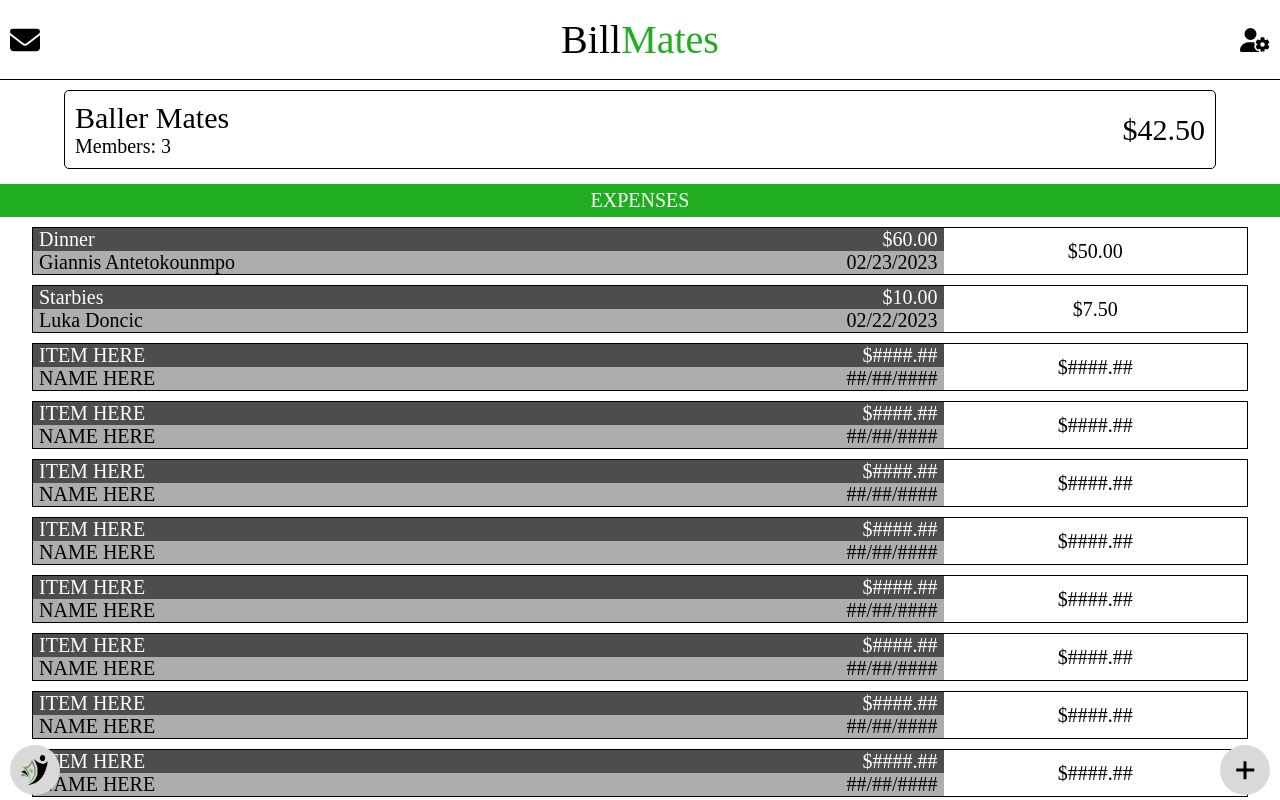
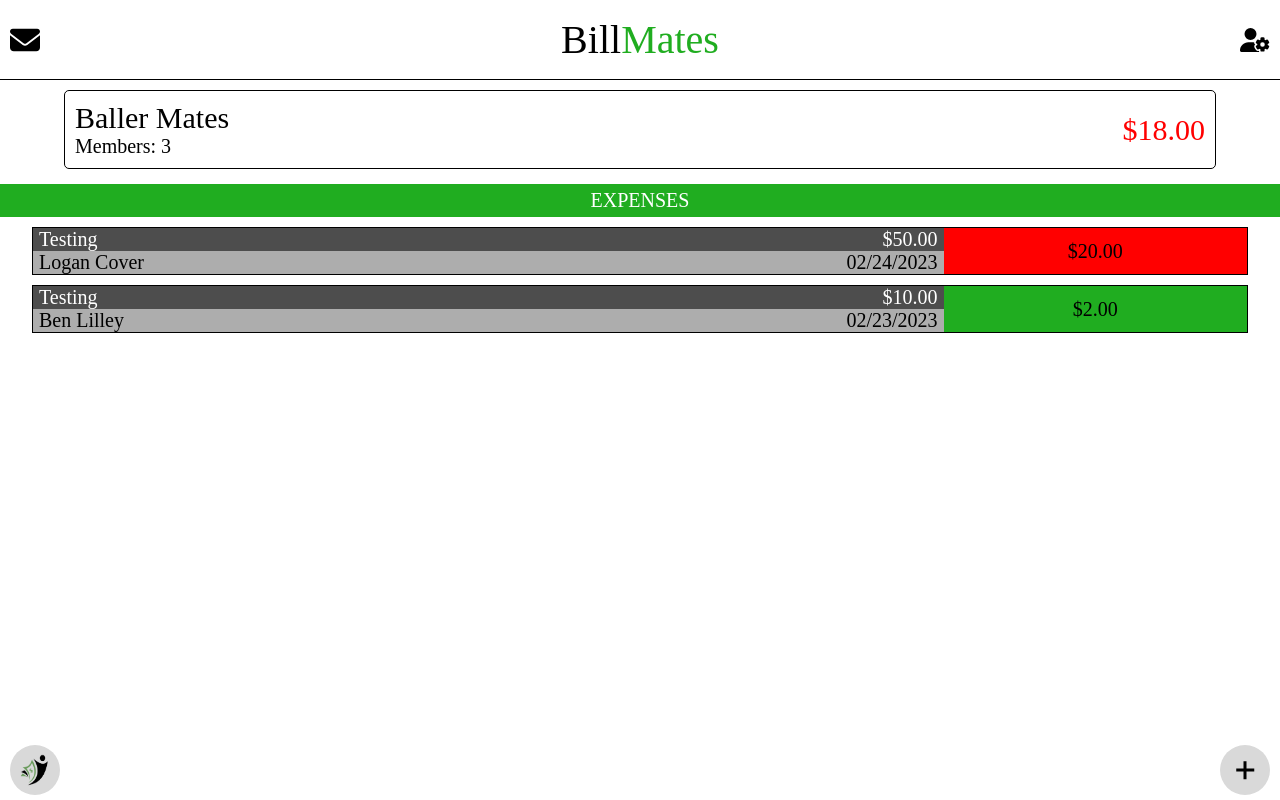
Before and after one commit to BillMates-CS307/BillMates-frontend, a Next.js app: page /Group in a window 1280 px wide. Built offline with nearby package versions, Linux system fonts and the light colour scheme.

Commit message:
Styling and groups working
I have test data in right now, but the aggregate sums and colors should be working now

```diff
--- a/pages/Group.js
+++ b/pages/Group.js
@@ -1,382 +1,229 @@
 import Head from 'next/head'
 import Image from 'next/image'
-import { Inter } from '@next/font/google'
+import { Cookie, Inter } from '@next/font/google'
 import styles from '@/styles/Group.module.css'
 import Header from './Globals/Header.js'
 import Footer from './Globals/Footer.js'
 
-function Transaction ({jsonString}) {
-    console.log(amount);
-    const body = JSON.parse(jsonString);
-    return (
-        <div className={styles.transaction_container}>
-        <div className={styles.transaction_info}>
-            <div className={styles.transaction_name_amount}>
-                <p>{item}</p>
-                <p>${amount}</p>
-            </div>
-            <div className={styles.transaction_owner_date}>
-                <p>{name}</p>
-                <p>{date}</p>
-            </div>
-        </div>
-        <div className={styles.relative_amount}>
-            <p>${relative}</p>
-        </div>
 
-    </div>
-    );
+export async function getServerSideProps() {
+    //make API call to lambda
+    //const response = await fetch();
+    //const data = await response.json()
+
+    const groupInformation = {
+        groupName : "Baller Mates",
+        members : {"a@gmail.com" : "Logan Cover", "b@gmail.com" : "Ben Lilley", "c@gmail.com" : "Ryan Rittner"},
+        id : "0000"
     }
 
-export default function Group () {
+    const transactionHistory = [
+        {
+            owner : "a@gmail.com",
+            total : "50.00",
+            title : "Testing",
+            date : "02/24/2023",
+            expenses : {
+                "a@gmail.com" : "20.00",
+                "b@gmail.com" : "20.00",
+                "c@gmail.com" : "10.00"
+            }
+        },
+        {
+            owner : "b@gmail.com",
+            total : "10.00",
+            title : "Testing",
+            date : "02/23/2023",
+            expenses : {
+                "a@gmail.com" : "2.00",
+                "b@gmail.com" : "8.00",
+                "c@gmail.com" : "0.00"
+            }
+        }
+    ]
 
 
 
+    const data = {
+        groupName : groupInformation.groupName,
+        members : groupInformation.members,
+        id : "0000",
+        history : transactionHistory
+    }
+
+        return {
+            props : data
+        }
+}
+
+
+function splitEven() {
+    if (typeof window !== "undefined") {
+        const total = parseFloat(document.querySelector('#input_item_total').value);
+        console.log(total);
+        if (total <= 0 || isNaN(total)) {
+            return;
+        }
+        const elm = document.querySelector('#transaction_people');
+        const num = elm.getAttribute("count");
+        let running_sum = total;
+        const elements = elm.querySelectorAll("." + `${styles.person}`);
+        for (let input of elements) {
+            if (input.firstChild.classList.contains(`${styles.active}`)) {
+                let val = (total / num).toFixed(2);
+                input.lastChild.value =  val;
+                running_sum -= val;
+            }
+        }
+        if (running_sum != 0 && elements.length != 0) {
+            let poor_soul = elements[0];
+            poor_soul.lastChild.value = parseFloat(poor_soul.lastChild.value) + (running_sum);
+        }
+    }
+}
+
+function selectPerson(event) {
+    const native = event.nativeEvent;
+    let elm = undefined;
+    if (native.target.className.includes("Group_person")) {
+        elm = native.target;
+    } else {
+        elm = native.target.parentNode;
+    }
+    elm.firstChild.classList.toggle(`${styles.active}`);
+    if (!elm.firstChild.classList.contains(`${styles.active}`)) {
+        elm.lastChild.value = "";
+        elm.parentNode.setAttribute("count", parseInt(elm.parentNode.getAttribute("count")) - 1);
+    } else {
+        elm.parentNode.setAttribute("count", parseInt(elm.parentNode.getAttribute("count")) + 1);
+    }
+}
+
+function showTransactionInput() {
+    const elm = document.querySelector("#transaction_input");
+    elm.style = "display:block";
+}
+
+function hide(elm, clear = false) {
+    if (typeof window !== "undefined") {
+        elm.style = "display:none";
+        if (clear) {
+            for (let input of elm.querySelectorAll('input')) {
+                input.value = "";
+            }
+            elm.children[0].children[3].setAttribute("count", 0);
+            for (let input of elm.querySelectorAll("." + `${styles.radio}`)) {
+                input.classList = `${styles.radio}`;
+            }
+        }
+    }
+}
+
+function sumMemberExpenses(expense, owner) {
+    let total = 0.00;
+    console.log(expense);
+    for (let user in expense) {
+        total += parseFloat(expense[user]);
+    }
+    total -= expense[owner];
+    return total.toFixed(2);
+}
+
+function GroupHeading({name, members, amount}) {
+    let hex = (amount == 0) ? "var(--neutral-background)" : (amount < 0) ? "var(--red-background)" : "var(--green-background)";
 
     return (
         <>
-<Header></Header>
-<main className={styles.main}>
         <div className={styles.group_heading}>
             <div className={styles.group_info}>
                 <div className={styles.names_members}>
-                <p>Baller Mates</p>
-                <p>Members: 3</p>
+                    <p>{name}</p>
+                    <p>Members: {members}</p>
                 </div>
                 <div className={styles.group_amount}>
-                <p>$42.50</p>
+                    <p style={{color:hex}} >${((amount < 0) ? amount * -1 : amount * 1).toFixed(2)}</p>
                 </div>
             </div>
             <div className={styles.banner}>
                     <p>EXPENSES</p>
             </div>
         </div>
+        </>
+    );
+}
+
+export default function Group (data) {
+    let relative_amount = 0;
+    let num = 0;
+
+    return (
+    <>
+    <Header></Header>
+    <main className={styles.main}>
         <div className={styles.transaction_history}>
-        {/* <Transaction name="Logan Cover" item="Testing" amount="10.00" date="02/24/2023" relative="5.00"/> */}
-        <div className={styles.transaction_container}>
+             {
+                data.history.map( (trans) => {
+                    num++;
+                    let isOwner = ( trans.owner == "b@gmail.com" );
+                    let relative = ( isOwner ) ? sumMemberExpenses(trans.expenses, "b@gmail.com")  : (parseFloat(trans.expenses["b@gmail.com"]).toFixed(2) || 0.00.toFixed(2));
+                    relative_amount += parseFloat(((isOwner) ? relative : relative * -1));
+                    return (
+                        <div className={`${styles.transaction_container} ${(relative == 0)? styles.neutral  : ( (isOwner) ? styles.positive : styles.negative)}`} key={num}>
                         <div className={styles.transaction_info}>
                             <div className={styles.transaction_name_amount}>
-                    <p>Dinner</p>
-                    <p>$60.00</p>
+                                <p>{trans.title}</p>
+                                <p>${trans.total}</p>
                             </div>
                             <div className={styles.transaction_owner_date}>
-                    <p>Giannis Antetokounmpo</p>
-                    <p>02/23/2023</p>
+                                <p>{data.members[trans.owner]}</p>
+                                <p>{trans.date}</p>
                             </div>
                         </div>
                         <div className={styles.relative_amount}>
-                <p>$50.00</p>
+                            <p>${relative}</p>
                         </div>
+                    </div>
+                    )
+                })
+            }
+            <div className={styles.buffer_block}></div>
+        </div>
+        <GroupHeading name={data.groupName} members={Object.keys(data.members).length} amount={relative_amount.toFixed(2)}></GroupHeading>
+    </main>
+    <Footer callback={showTransactionInput} args = {""}></Footer>
+
+    <div className={styles.transaction_background} id = "transaction_input">
+        <div className={styles.transaction_large}>
+            <div className={styles.x_button} onClick={(e) => hide(e.nativeEvent.target.parentNode.parentNode, true)}></div>
+            <div className={styles.transaction_heading}>
+                <input type="text" placeholder='Item Name' id = "input_item_name"></input>
+                <input type="text" placeholder='00.00' id = "input_item_total"></input>
+                <p>Logan Cover</p>
+            </div>
+            <div className={styles.split_button_container}>
+                <button onClick={() => splitEven()}>Split Even</button>
+            </div>
+            <div className={styles.transaction_people} count = "0" id = "transaction_people">
+                {
+
+                Object.keys(data.members).map( (id) => {
+                    return (
+                    <div className={styles.person}>
+                        <div className={styles.radio} onClick={(e) => selectPerson(e)}></div>
+                        <p className={styles.person_name} onClick={(e) => selectPerson(e)}>{data.members[id]}</p>
+                        <input type="text" placeholder='00.00'></input>
+                    </div>
+                    )
+                })
+
+                }
 
             </div>
-        <div className={styles.transaction_container}>
-            <div className={styles.transaction_info}>
-                <div className={styles.transaction_name_amount}>
-                    <p>Starbies</p>
-                    <p>$10.00</p>
-                </div>
-                <div className={styles.transaction_owner_date}>
-                    <p>Luka Doncic</p>
-                    <p>02/22/2023</p>
-                </div>
-            </div>
-            <div className={styles.relative_amount}>
-                <p>$7.50</p>
-            </div>
-
-        </div>
-        <div className={styles.transaction_container}>
-            <div className={styles.transaction_info}>
-                <div className={styles.transaction_name_amount}>
-                    <p>ITEM HERE</p>
-                    <p>$####.##</p>
-                </div>
-                <div className={styles.transaction_owner_date}>
-                    <p>NAME HERE</p>
-                    <p>##/##/####</p>
-                </div>
-            </div>
-            <div className={styles.relative_amount}>
-                <p>$####.##</p>
-            </div>
-
-        </div>
-        <div className={styles.transaction_container}>
-            <div className={styles.transaction_info}>
-                <div className={styles.transaction_name_amount}>
-                    <p>ITEM HERE</p>
-                    <p>$####.##</p>
-                </div>
-                <div className={styles.transaction_owner_date}>
-                    <p>NAME HERE</p>
-                    <p>##/##/####</p>
-                </div>
-            </div>
-            <div className={styles.relative_amount}>
-                <p>$####.##</p>
-            </div>
-
-        </div>
-        <div className={styles.transaction_container}>
-            <div className={styles.transaction_info}>
-                <div className={styles.transaction_name_amount}>
-                    <p>ITEM HERE</p>
-                    <p>$####.##</p>
-                </div>
-                <div className={styles.transaction_owner_date}>
-                    <p>NAME HERE</p>
-                    <p>##/##/####</p>
-                </div>
-            </div>
-            <div className={styles.relative_amount}>
-                <p>$####.##</p>
-            </div>
-
-        </div>
-        <div className={styles.transaction_container}>
-            <div className={styles.transaction_info}>
-                <div className={styles.transaction_name_amount}>
-                    <p>ITEM HERE</p>
-                    <p>$####.##</p>
-                </div>
-                <div className={styles.transaction_owner_date}>
-                    <p>NAME HERE</p>
-                    <p>##/##/####</p>
-                </div>
-            </div>
-            <div className={styles.relative_amount}>
-                <p>$####.##</p>
-            </div>
-
-        </div>
-        <div className={styles.transaction_container}>
-            <div className={styles.transaction_info}>
-                <div className={styles.transaction_name_amount}>
-                    <p>ITEM HERE</p>
-                    <p>$####.##</p>
-                </div>
-                <div className={styles.transaction_owner_date}>
-                    <p>NAME HERE</p>
-                    <p>##/##/####</p>
-                </div>
-            </div>
-            <div className={styles.relative_amount}>
-                <p>$####.##</p>
-            </div>
-
-        </div>
-        <div className={styles.transaction_container}>
-            <div className={styles.transaction_info}>
-                <div className={styles.transaction_name_amount}>
-                    <p>ITEM HERE</p>
-                    <p>$####.##</p>
-                </div>
-                <div className={styles.transaction_owner_date}>
-                    <p>NAME HERE</p>
-                    <p>##/##/####</p>
-                </div>
-            </div>
-            <div className={styles.relative_amount}>
-                <p>$####.##</p>
-            </div>
-
-        </div>
-        <div className={styles.transaction_container}>
-            <div className={styles.transaction_info}>
-                <div className={styles.transaction_name_amount}>
-                    <p>ITEM HERE</p>
-                    <p>$####.##</p>
-                </div>
-                <div className={styles.transaction_owner_date}>
-                    <p>NAME HERE</p>
-                    <p>##/##/####</p>
-                </div>
-            </div>
-            <div className={styles.relative_amount}>
-                <p>$####.##</p>
-            </div>
-
-        </div>
-        <div className={styles.transaction_container}>
-            <div className={styles.transaction_info}>
-                <div className={styles.transaction_name_amount}>
-                    <p>ITEM HERE</p>
-                    <p>$####.##</p>
-                </div>
-                <div className={styles.transaction_owner_date}>
-                    <p>NAME HERE</p>
-                    <p>##/##/####</p>
-                </div>
-            </div>
-            <div className={styles.relative_amount}>
-                <p>$####.##</p>
-            </div>
-
-        </div>
-        <div className={styles.transaction_container}>
-            <div className={styles.transaction_info}>
-                <div className={styles.transaction_name_amount}>
-                    <p>ITEM HERE</p>
-                    <p>$####.##</p>
-                </div>
-                <div className={styles.transaction_owner_date}>
-                    <p>NAME HERE</p>
-                    <p>##/##/####</p>
-                </div>
-            </div>
-            <div className={styles.relative_amount}>
-                <p>$####.##</p>
-            </div>
-
-        </div>
-        <div className={styles.transaction_container}>
-            <div className={styles.transaction_info}>
-                <div className={styles.transaction_name_amount}>
-                    <p>ITEM HERE</p>
-                    <p>$####.##</p>
-                </div>
-                <div className={styles.transaction_owner_date}>
-                    <p>NAME HERE</p>
-                    <p>##/##/####</p>
-                </div>
-            </div>
-            <div className={styles.relative_amount}>
-                <p>$####.##</p>
-            </div>
-
-        </div>
-        <div className={styles.transaction_container}>
-            <div className={styles.transaction_info}>
-                <div className={styles.transaction_name_amount}>
-                    <p>ITEM HERE</p>
-                    <p>$####.##</p>
-                </div>
-                <div className={styles.transaction_owner_date}>
-                    <p>NAME HERE</p>
-                    <p>##/##/####</p>
-                </div>
-            </div>
-            <div className={styles.relative_amount}>
-                <p>$####.##</p>
-            </div>
-
-        </div>
-        <div className={styles.transaction_container}>
-            <div className={styles.transaction_info}>
-                <div className={styles.transaction_name_amount}>
-                    <p>ITEM HERE</p>
-                    <p>$####.##</p>
-                </div>
-                <div className={styles.transaction_owner_date}>
-                    <p>NAME HERE</p>
-                    <p>##/##/####</p>
-                </div>
-            </div>
-            <div className={styles.relative_amount}>
-                <p>$####.##</p>
-            </div>
-
-        </div>
-        <div className={styles.transaction_container}>
-            <div className={styles.transaction_info}>
-                <div className={styles.transaction_name_amount}>
-                    <p>ITEM HERE</p>
-                    <p>$####.##</p>
-                </div>
-                <div className={styles.transaction_owner_date}>
-                    <p>NAME HERE</p>
-                    <p>##/##/####</p>
-                </div>
-            </div>
-            <div className={styles.relative_amount}>
-                <p>$####.##</p>
-            </div>
-
-        </div>
-        <div className={styles.transaction_container}>
-            <div className={styles.transaction_info}>
-                <div className={styles.transaction_name_amount}>
-                    <p>ITEM HERE</p>
-                    <p>$####.##</p>
-                </div>
-                <div className={styles.transaction_owner_date}>
-                    <p>NAME HERE</p>
-                    <p>##/##/####</p>
-                </div>
-            </div>
-            <div className={styles.relative_amount}>
-                <p>$####.##</p>
-            </div>
-
-        </div>
-        <div className={styles.transaction_container}>
-            <div className={styles.transaction_info}>
-                <div className={styles.transaction_name_amount}>
-                    <p>ITEM HERE</p>
-                    <p>$####.##</p>
-                </div>
-                <div className={styles.transaction_owner_date}>
-                    <p>NAME HERE</p>
-                    <p>##/##/####</p>
-                </div>
-            </div>
-            <div className={styles.relative_amount}>
-                <p>$####.##</p>
-            </div>
-
-        </div>
-        <div className={styles.transaction_container}>
-            <div className={styles.transaction_info}>
-                <div className={styles.transaction_name_amount}>
-                    <p>ITEM HERE</p>
-                    <p>$####.##</p>
-                </div>
-                <div className={styles.transaction_owner_date}>
-                    <p>NAME HERE</p>
-                    <p>##/##/####</p>
-                </div>
-            </div>
-            <div className={styles.relative_amount}>
-                <p>$####.##</p>
-            </div>
-
-        </div>
-        <div className={styles.transaction_container}>
-            <div className={styles.transaction_info}>
-                <div className={styles.transaction_name_amount}>
-                    <p>ITEM HERE</p>
-                    <p>$####.##</p>
-                </div>
-                <div className={styles.transaction_owner_date}>
-                    <p>NAME HERE</p>
-                    <p>##/##/####</p>
-                </div>
-            </div>
-            <div className={styles.relative_amount}>
-                <p>$####.##</p>
-            </div>
-
-        </div>
-        <div className={styles.transaction_container}>
-            <div className={styles.transaction_info}>
-                <div className={styles.transaction_name_amount}>
-                    <p>ITEM HERE</p>
-                    <p>$####.##</p>
-                </div>
-                <div className={styles.transaction_owner_date}>
-                    <p>NAME HERE</p>
-                    <p>##/##/####</p>
-                </div>
-            </div>
-            <div className={styles.relative_amount}>
-                <p>$####.##</p>
-            </div>
-
+            <div className={styles.submit_expense_container}><p>Submit</p></div>
         </div>
         </div>
 
-</main>
-<Footer></Footer>
+
     </>
     );
 }
--- a/styles/Group.module.css
+++ b/styles/Group.module.css
@@ -1,7 +1,7 @@
 .main {
     width: 100vw;
     height: 90vh;
-    background: #FFF;
+    background: var(--main-background);
     display: grid;
     grid-template-rows: min-content 1fr;
 }
@@ -9,13 +9,16 @@
 .main p {
     text-overflow: ellipsis;
     overflow-x: hidden;
+    color: var(--main-background-font-color);
 }
+
 
 .group_heading {
     width: 100%;
     position: relative;
     display: block;
     margin: 10px 0;
+    grid-row: 1;
 }
 
 .group_info {
@@ -24,7 +27,7 @@
     grid-template-columns: 1fr min-content;
     margin: auto;
     padding: 10px;
-    border: 1px solid #000;
+    border: 1px solid var(--main-background-font-color);
     border-radius: 5px;
 }
 
@@ -50,13 +53,13 @@
 .banner {
     width: 100%;
     margin-top: 15px;
-    background-color: #20AD20;
+    background-color: var(--green-background);
     text-align: center;
     padding: 5px 0;
 }
 .banner p {
     font-size: 1rem;
-    color: #fff;
+    color: #FFF;
 }
 
 .transaction_history {
@@ -64,16 +67,33 @@
     overflow-y: scroll;
 }
 
+.buffer_block {
+    background : transparent;
+    height: 60px;
+    width: 100%;
+    display: block;
+}
+
 .transaction_container {
     width: 95%;
     margin: auto;
-    border: 1px solid #000;
+    border: 1px solid var(--main-background-font-color);
     display: grid;
     grid-template-columns: 75% 25%;
     align-items: center;
     margin-bottom: 10px;
     cursor: pointer;
     z-index: 1;
+}
+
+.positive {
+    background-color: var(--green-background);
+}
+.negative {
+    background-color: var(--red-background);
+}
+.neutral {
+    background-color: var(--neutral-background);
 }
 
 .transaction_container > div {
@@ -83,12 +103,14 @@
 .transaction_info div {
     display: grid;
     grid-template-columns: minmax(20%, 1fr) min-content;
-    background-color: #ADADAD;
+    background-color: var(--neutral-background);
     padding: 0 5px;
 }
 
 .transaction_info div:first-of-type {
-    background-color: #4D4D4D;
+    background-color: var(--dark-neutral-background);
+}
+.transaction_info div:first-of-type p {
     color: #FFF;
 }
 
@@ -101,3 +123,142 @@
 .relative_amount p {
     text-align: center;
 }
+
+
+.transaction_background {
+    background-color: #000A;
+    width: 100vw;
+    height: 100vh;
+    position: absolute;
+    top: 0;
+    left: 0;
+    display: none;
+    z-index: 0;
+    cursor: pointer;
+}
+.transaction_background p {
+    text-overflow: ellipsis;
+    overflow-x: hidden;
+}
+.transaction_large {
+    width: 95vw;
+    height: auto;
+    max-height: 90vh;
+    padding: 15px;
+    background-color: var(--main-background);
+    margin: auto;
+    margin-top: 5vh;
+    position: relative;
+    z-index: 10;
+    cursor: default;
+}
+
+.transaction_heading {
+    border-bottom: 1px solid var(--main-background-font-color);
+    margin-bottom: 5px;
+}
+
+.x_button {
+    display: block;
+    width: 20px;
+    height: 20px;
+    position: relative;
+    cursor: pointer;
+    margin-left: auto;
+}
+
+.x_button:after {
+    content: '';
+    position: absolute;
+    transform: translate(-50%, -50%) rotate(45deg);
+    height: 3px;
+    width: 100%;
+    background: var(--main-background-font-color);
+    top: 50%;
+    left: 50%;
+  }
+
+  .x_button:before {
+    content: '';
+    position: absolute;
+    top: 50%;
+    left: 50%;
+    transform: translate(-50%, -50%) rotate(45deg);
+    background: var(--main-background-font-color);
+    height: 100%;
+    width: 3px;
+  }
+
+.transaction_heading > * {
+    margin: 5px 0;
+}
+
+.transaction_heading p {
+    display: block;
+    width: 100%;
+    font-size: 1rem;
+}
+.transaction_heading input {
+    width: 100%;
+    font-size: 1rem;
+    line-height: 1.5;
+    border: none;
+    border-bottom: 1px solid var(--neutral-background);
+    outline: none;
+}
+
+.split_button_container {
+    text-align: end;
+}
+.split_button_container button {
+    line-height: 1.5;
+    font-size: 1rem;
+    background: var(--opposite-background);
+    color: var(--opposite-background-font-color);
+    padding: 5px;
+    border-radius: 10px;
+    cursor: pointer;
+}
+
+.person {
+    display: grid;
+    grid-template-columns: 20px 1fr 30%;
+    align-items: center;
+    cursor: pointer;
+    margin-bottom: 5px;
+    z-index: 0;
+}
+
+.radio {
+    background-color: var(--neutral-background);
+    border-radius: 50%;
+    height: 20px;
+    z-index: 1;
+}
+.active {
+    background-color: var(--green-background);
+}
+.person p {
+    margin-left: 5px;
+    z-index: 1;
+}
+.person input {
+    width: 100%;
+    font-size: 1rem;
+    line-height: 1.5;
+    border: none;
+    border-bottom: 1px solid var(--neutral-background);
+    outline: none;
+}
+
+.submit_expense_container {
+    background-color: var(--green-background);
+    padding: 10px;
+    text-align: center;
+    margin-top: 20px;
+  }
+  .submit_expense_container p {
+    color : #FFF;
+    font-size: 1.5rem;
+    cursor: pointer;
+  }
```
Also changed, not shown: styles/globals.css (+11 -0 lines). Lines whose indentation alone changed are shown as unchanged.
